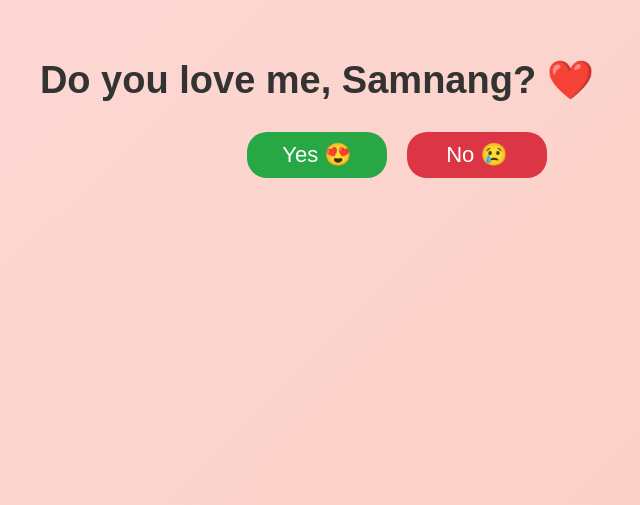
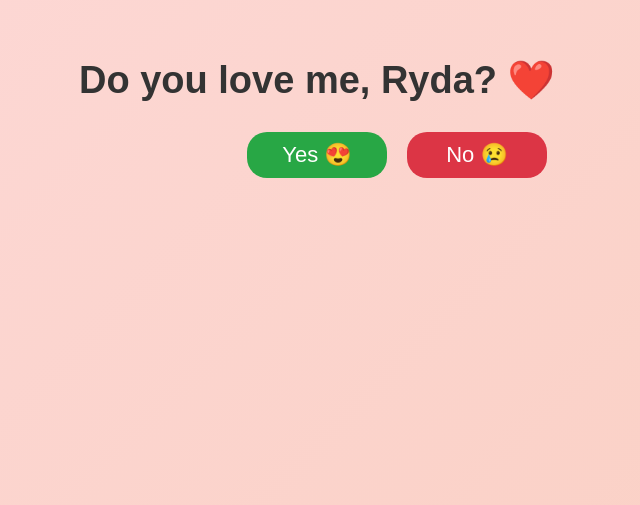
Before and after one commit to Samnang25/love-page, a plain HTML site: page index.html in a window 1280 px wide. Shown: the part 295-800 px from the top of the page, without its empty margins (323-963 px from the left). Drawn offline with Linux system fonts and the light colour scheme.

Commit message:
Change question text in index.html

```diff
--- a/index.html
+++ b/index.html
@@ -79,7 +79,7 @@ button {
 <body>
 
 <div class="container">
-  <h1 id="question">Do you love me, Samnang? ❤️</h1>
+  <h1 id="question">Do you love me, Ryda? ❤️</h1>
   <div class="buttons">
     <button id="yesBtn">Yes 😍</button>
     <button id="noBtn">No 😢</button>
```
